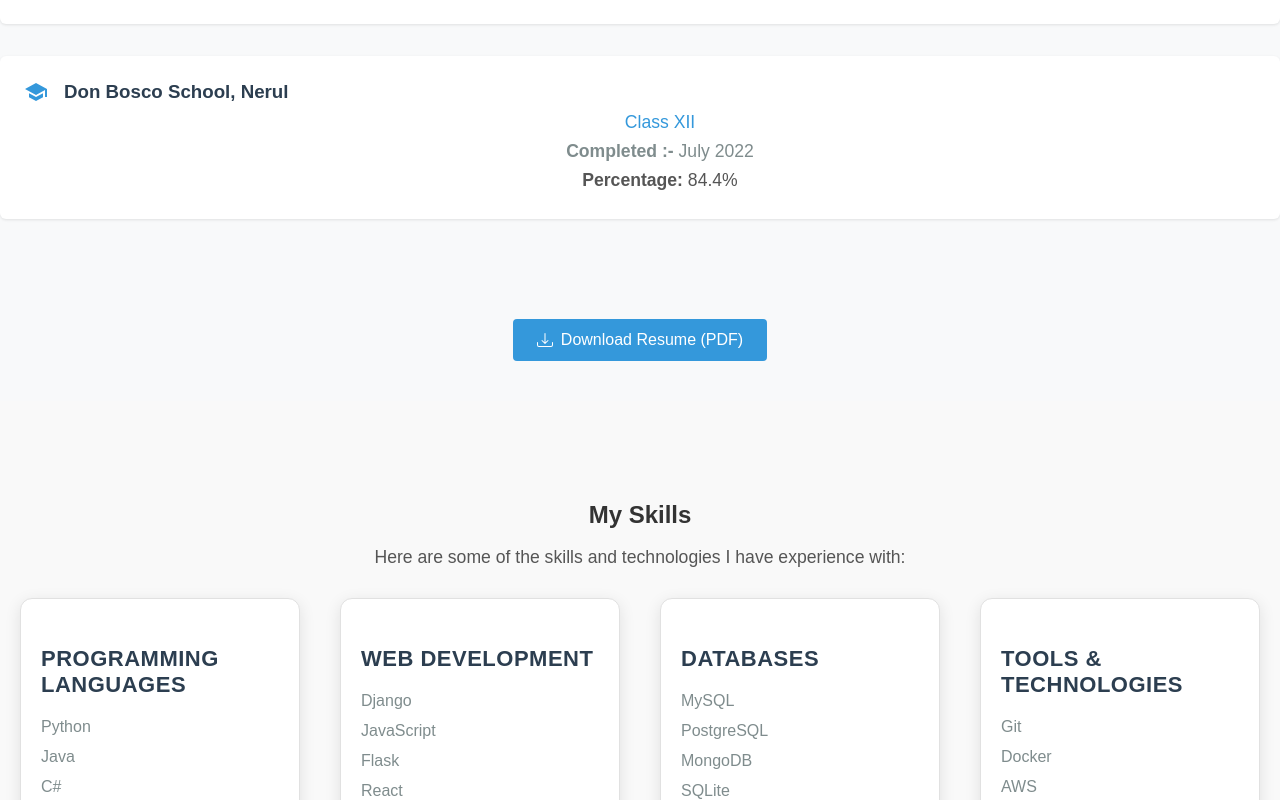
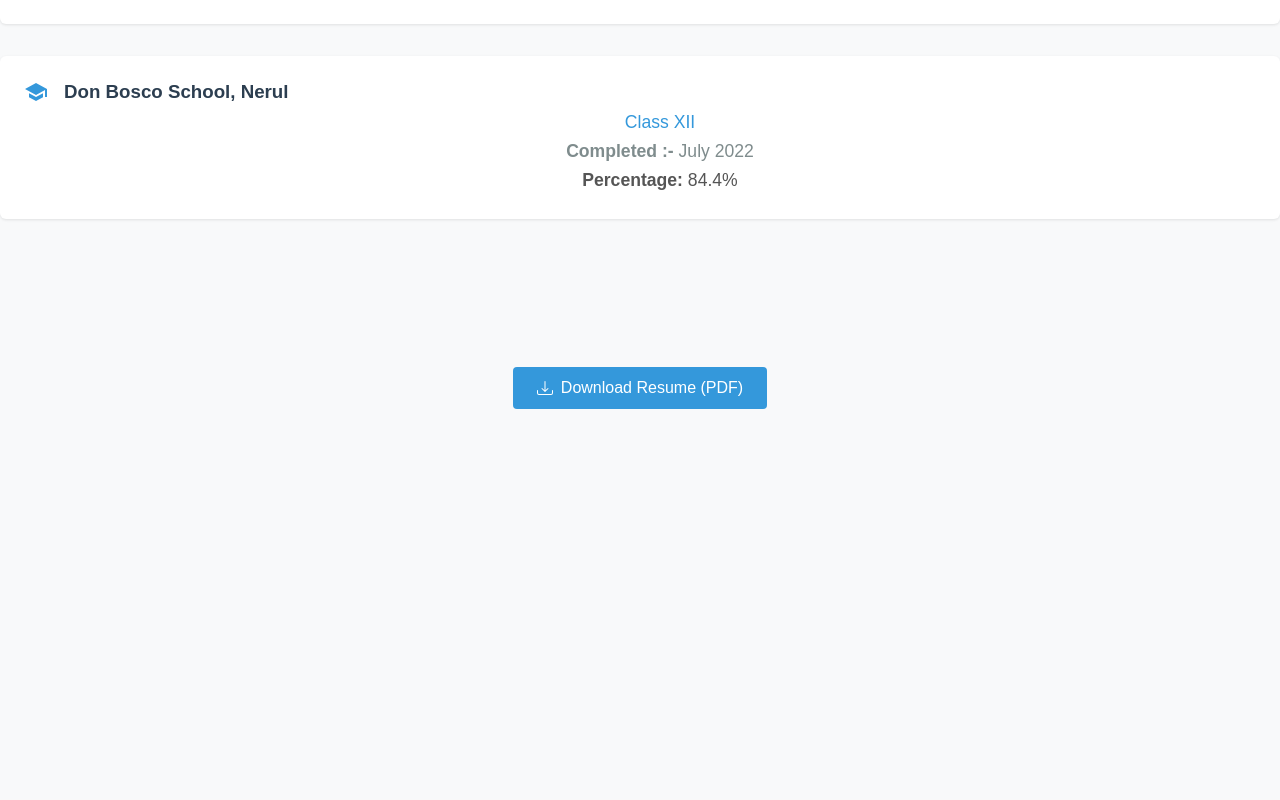
Before and after one commit to rudrakanwar2004/Portfolio, a React (Vite) app: page / in a window 1280 px wide. Shown: the part 2000-2800 px from the top of the page. Built offline with nearby package versions, Linux system fonts and the light colour scheme; the HTML template or start-up script is replaced by a standard one.

Commit message:
modified resume

```diff
--- a/src/components/Resume.jsx
+++ b/src/components/Resume.jsx
@@ -16,7 +16,13 @@ const Resume = () => {
   };
 
   return (
-    <div className="projects-header">
+    <div className="projects-header" style={{
+      padding: '3rem 2rem',
+      textAlign: 'center',
+      maxWidth: '800px',
+      margin: '0 auto',
+      minHeight: '60vh'
+    }}>
         <button
           onClick={handleDownload}
           style={{
```
